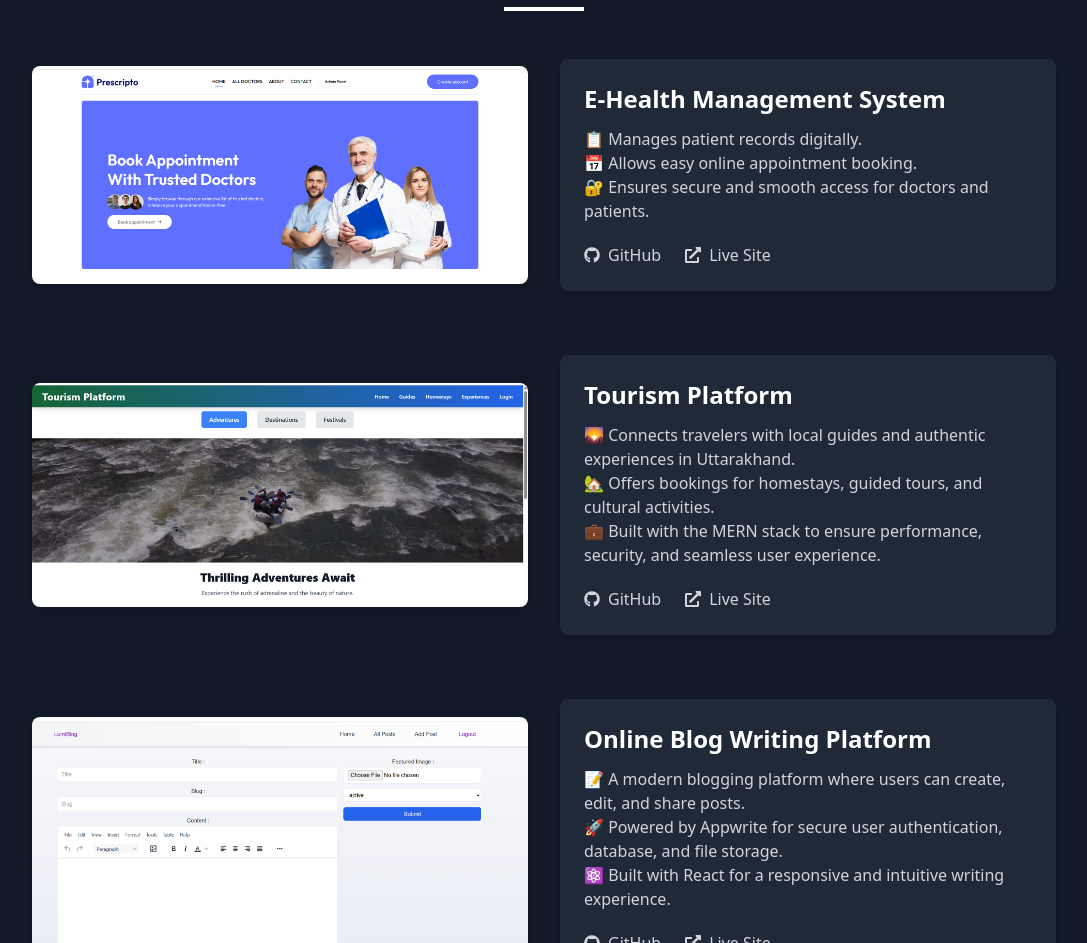
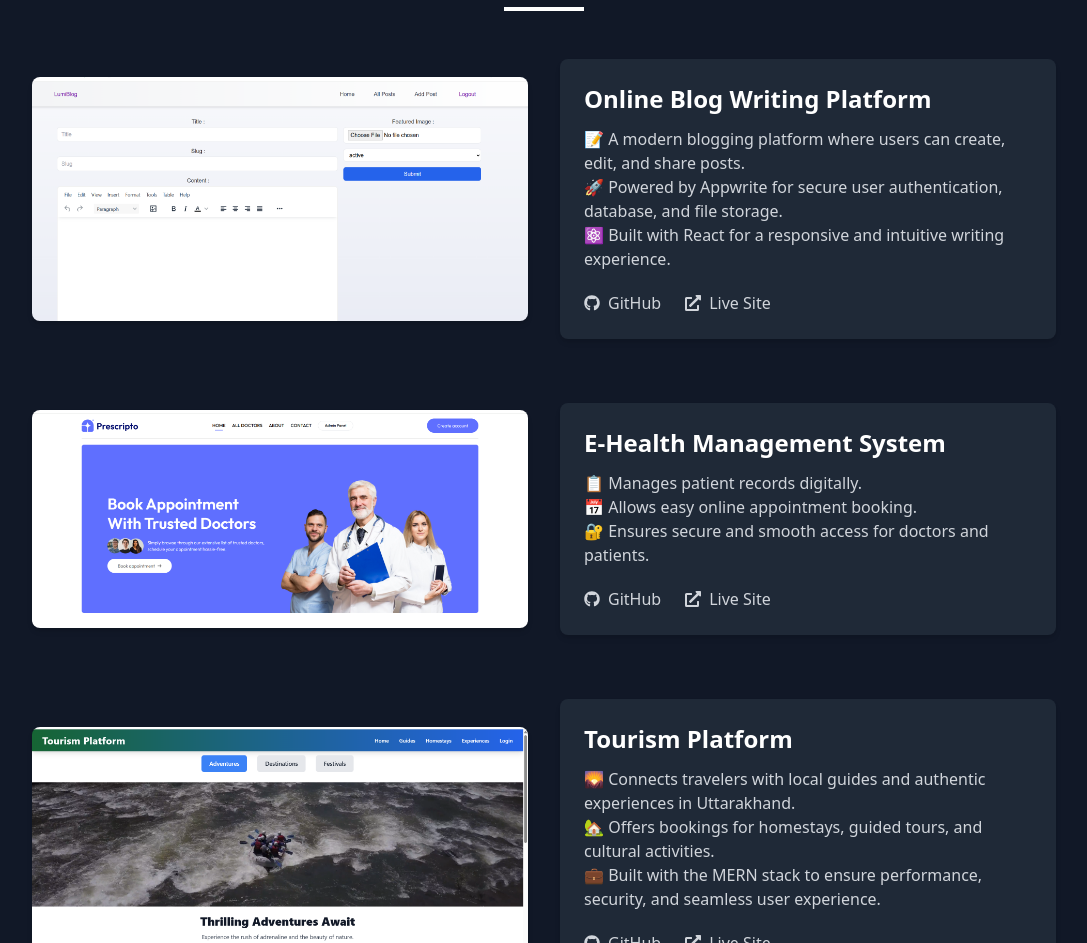
Before and after one commit to gauravnainwal518/personal_portfolio_react, a React (Vite) app in the folder personal-portfolio/: page / in a window 1280 px wide. Shown: the part 649-1592 px from the top of the page, without its empty margins (96-1183 px from the left). Built offline with nearby package versions, Linux system fonts and the light colour scheme.

Commit message:
add animation in project.jsx

```diff
--- a/personal-portfolio/src/components/Projects/Projects.jsx
+++ b/personal-portfolio/src/components/Projects/Projects.jsx
@@ -4,6 +4,14 @@ import { motion } from "framer-motion";
 
 const Projects = () => {
   const projects = [
+    {
+      title: "Online Blog Writing Platform",
+      description:
+        "📝 A modern blogging platform where users can create, edit, and share posts.\n🚀 Powered by Appwrite for secure user authentication, database, and file storage.\n⚛️ Built with React for a responsive and intuitive writing experience.",
+      image: "/images/project3.png",
+      github: "https://github.com/gauravnainwal518/Blog-platform-using-react",
+      live: "https://blog-platform-using-react.vercel.app/",
+    },
     {
       title: "E-Health Management System",
       description:
@@ -19,14 +27,6 @@ const Projects = () => {
       image: "/images/project2.png",
       github: "https://github.com/gauravnainwal518/Tourism_platform",
       live: "https://tourism-platform.onrender.com/",
-    },
-    {
-      title: "Online Blog Writing Platform",
-      description:
-        "📝 A modern blogging platform where users can create, edit, and share posts.\n🚀 Powered by Appwrite for secure user authentication, database, and file storage.\n⚛️ Built with React for a responsive and intuitive writing experience.",
-      image: "/images/project3.png",
-      github: "https://github.com/gauravnainwal518/Blog-platform-using-react",
-      live: "https://blog-platform-using-react.vercel.app/",
     },
     {
       title: "Employee Management System (EMS)",
```
